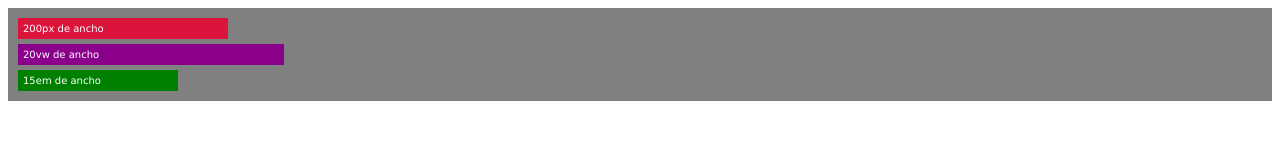
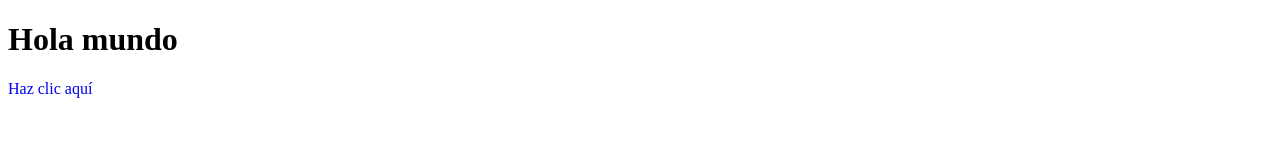
Before and after one commit to jemb1990/CURSO-DE-HTML-Y-CSS, a plain HTML site: page index.html in a window 1280 px wide. Drawn offline with Linux system fonts and the light colour scheme.

Commit message:
prioridad de estilos en css

```diff
--- a/index.html
+++ b/index.html
@@ -6,10 +6,7 @@
     <!-- El orden de los atributos en las etiquetas no afecta el contenido. -->
   </head>
   <body>
-    <div id="contenedor-principal">
-      <div class="rectangulo px">200px de ancho</div>
-      <div class="rectangulo vw">20vw de ancho</div>
-      <div class="rectangulo em">15em de ancho</div>
-    </div>
+    <h1>Hola mundo</h1>
+    <a class="sin-subrayado" href="http://www.freecodecamp.org" target="_blank" rel="noopener noreferrer"><p>Haz clic aquí</p></a>
   </body>
 </html>
--- a/style.css
+++ b/style.css
@@ -1,34 +1,19 @@
-#contenedor-principal {
-  color: white;
-  padding: 5px;
-  font-size: 10px;
-  background-color: grey;
-  font-family: Verdana, Geneva, Tahoma, sans-serif;
+/* .morado {
+  color: purple;
 }
 
-.rectangulo {
-  padding: 5px;
-  margin: 5px;
+.azul {
+  color: blue;
+} */
+
+/* el orden de las clases en el archivo html (class="azul morado") no afecta el resultado final, pero en el archivo css la última clase (azul) va a tener prioridad en el resultado, si hay un conflicto entre las dos clases se va a escoger la última */
+
+.sin-subrayado {
+  text-decoration: none;
 }
 
-.px {
-  background-color: crimson;
-  width: 200px;
-  /* la unidad px es una unidad de longitud absoluta, el contenido del elemento tendrá siempre el mismo tamaño, en este caso 200px */
+a {
+  text-decoration: blueviolet wavy underline;
 }
 
-.vw {
-  background-color: darkmagenta;
-  width: 20vw;
-  /* 20vw representa el 20% del ancho de la ventana del navegador */
-  /* la unidad vw es una unidad de longitud relativa, las dimensiones del contenido del elemento son relativas a algo más, por ejemplo, al tamaño de letra del elemento principal o al tamaño de la ventana gráfica. El tamaño escala en relación con todo lo demás en la página */
-}
-
-.em {
-  background-color: green;
-  width: 15em;
-  /* la unidad em es una unidad de longitud relativa, es relativa al tamaño del texto, en este caso el tamaño de la fuente (font-size) en el selector de id #contenedor-principal, 15em = 15 veces */
-  /* si se usa la propiedad "font-size: 1.5em" en este selector de clase, se está diciendo que el tamaño de la letra del contenido debe ser 1.5 veces el valor del font-size en #contenedor-principal */
-}
-/* cada selector de clase en este caso .px .vw y .em definen las propiedades (color de fondo y dimensiones) de rectangulos en la página */
-/* el tamaño de fuente (font-size) se hereda de los elementos padres, lo que significa que si no se especifica un tamaño de fuente para un elemento hijo, se heredará el tamaño de fuente del elemento padre. Además, si se utiliza una unidad de medida relativa como "em" o "%" para el tamaño de fuente, el tamaño de fuente se ajustará automáticamente en función del tamaño de fuente del elemento padre. */
+/* En este ultimo ejemplo, se aplicarán los estilos de las reglas que utiliza el selector de clase .sin-subrayado ya que tiene una especificidad mayor, lo que le da prioridad sobre un selector más genérico como el de tipo 'a'. En general, la especificidad es más importante que el tipo de selector o la clase, por lo que un selector más específico tendrá mayor prioridad sobre uno menos específico. */
```
